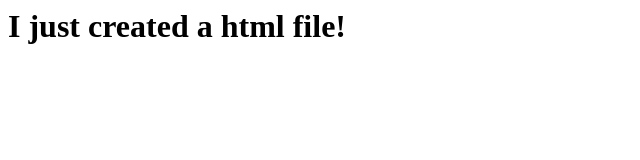
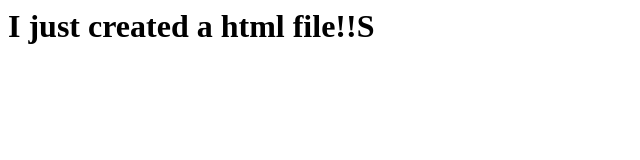
Before and after one commit to MsPickles1014/Horiseon-module1-challange, a plain HTML site: page index.html in a window 1280 px wide. Shown: the full height of the page, 0-640 px from the left. Drawn offline with Linux system fonts and the light colour scheme.

```diff
--- a/index.html
+++ b/index.html
@@ -1 +1 @@
-<h1> I just created a html file!</h1>
+<h1> I just created a html file!!S</h1>
```
